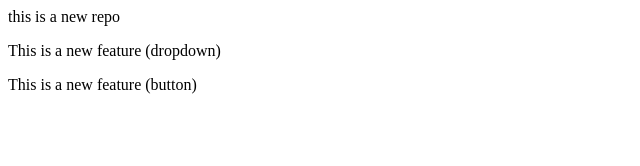
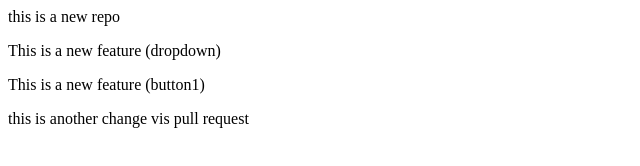
Before and after one commit to 25e32louis-wq/localrepo, a plain HTML site: page index.html in a window 1280 px wide. Shown: the whole page, without its empty margins (0-640 px from the left). Drawn offline with Linux system fonts and the light colour scheme.

Commit message:
button to button1

```diff
--- a/index.html
+++ b/index.html
@@ -2,4 +2,6 @@
 
 <p>This is a new feature (dropdown)</p>
 
-<p>This is a new feature (button)</p>
+<p>This is a new feature (button1)</p>
+
+<p>this is another change vis pull request</p>
```
